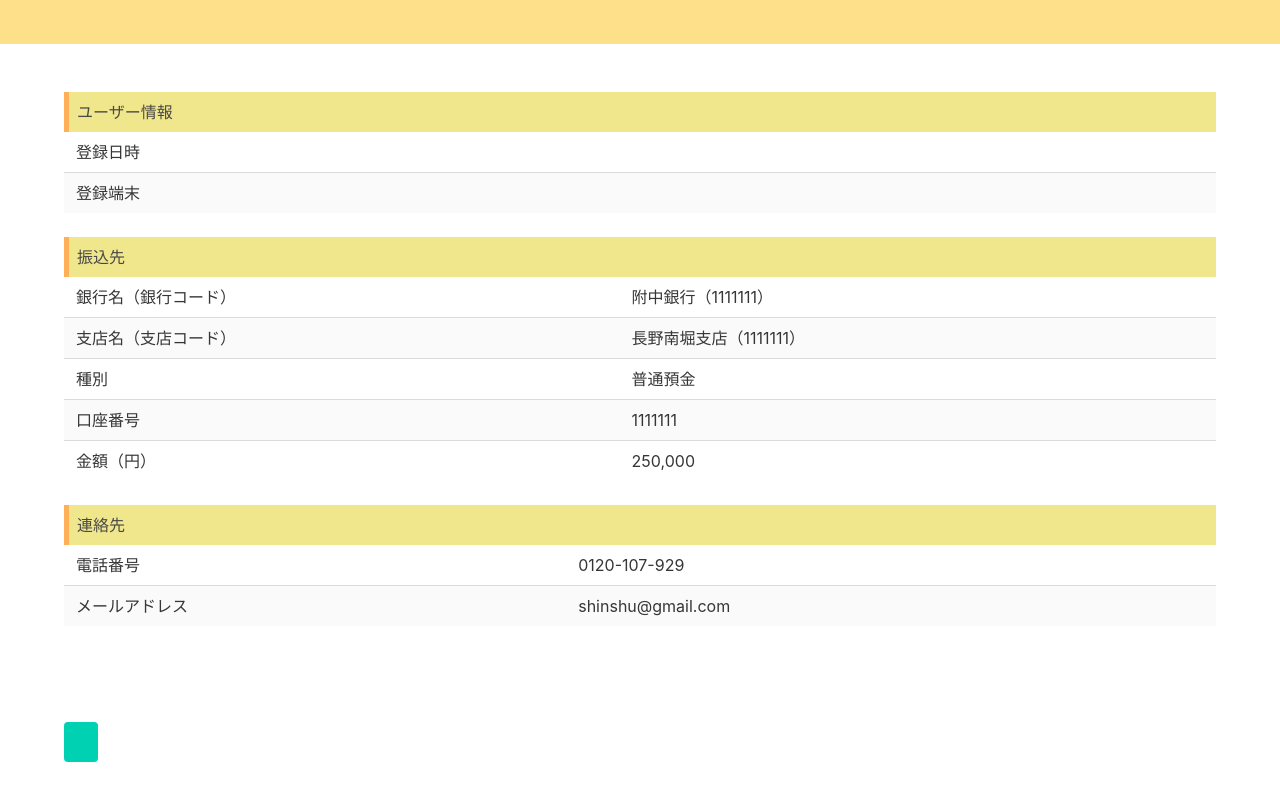
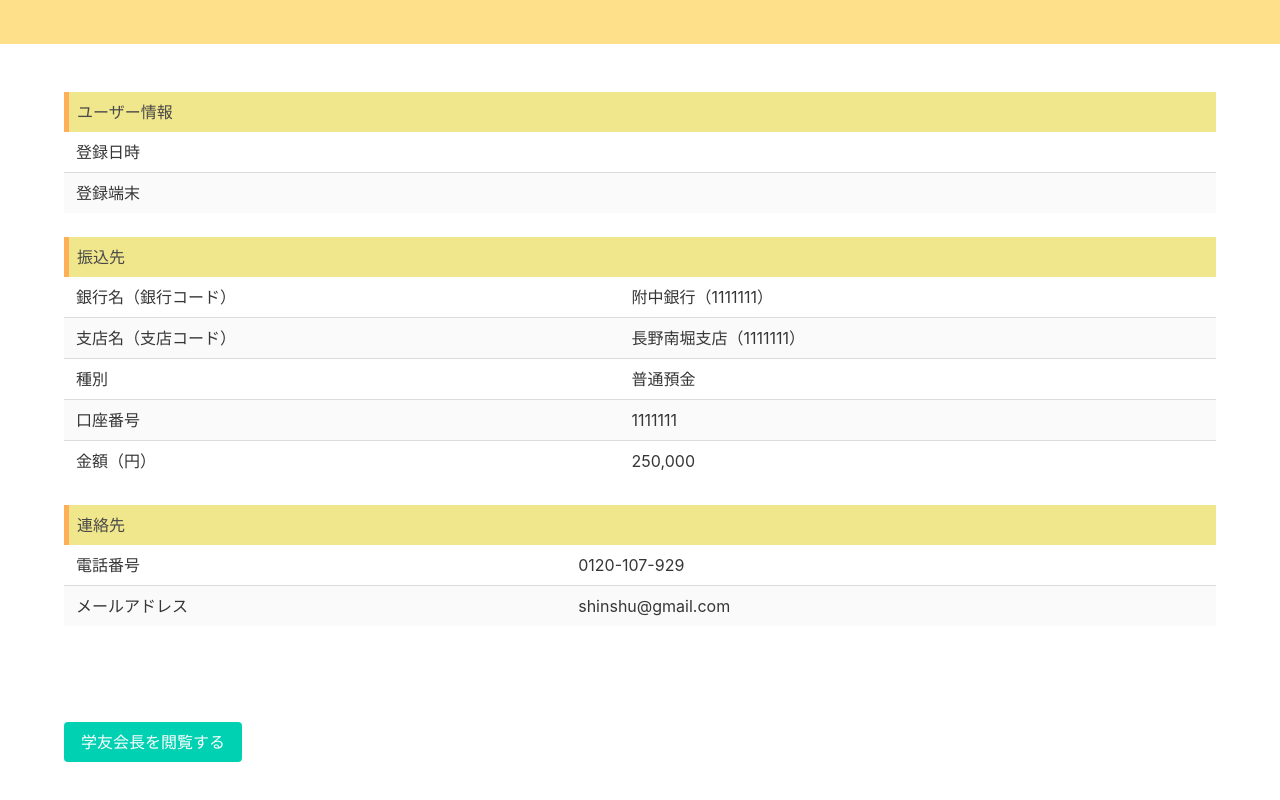
Before and after one commit to kodaitsukada/ripository, a plain HTML site: page index.html in a window 1280 px wide. Shown: the part 481-1281 px from the top of the page. Drawn offline with nearby package versions, Linux system fonts and the light colour scheme.

Commit message:
Update index.html

```diff
--- a/index.html
+++ b/index.html
@@ -88,7 +88,7 @@
 
 <section class="section">
   <div class="container">
-    <a href="https://kodaitsukada.github.io/surara/" class="button is-primary"></a>
+    <a href="https://kodaitsukada.github.io/surara/" class="button is-primary">学友会長を閲覧する</a>
   </div>
 </section>
 <!-- partial -->
```
